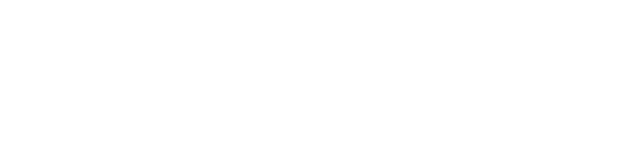
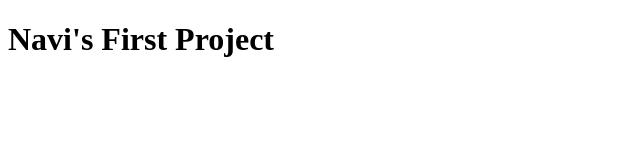
Before and after one commit to navdeepsta/firstproject, a plain HTML site: page index.html in a window 1280 px wide. Shown: the whole page, without its empty margins (0-640 px from the left). Drawn offline with Linux system fonts and the light colour scheme.

Commit message:
Modified container to display my name

```diff
--- a/index.html
+++ b/index.html
@@ -8,7 +8,7 @@
 </head>
 <body>
     <div class = "container">
-
+        <h1>Navi's First Project</h1>
     </div>
 </body>
 </html>
```
